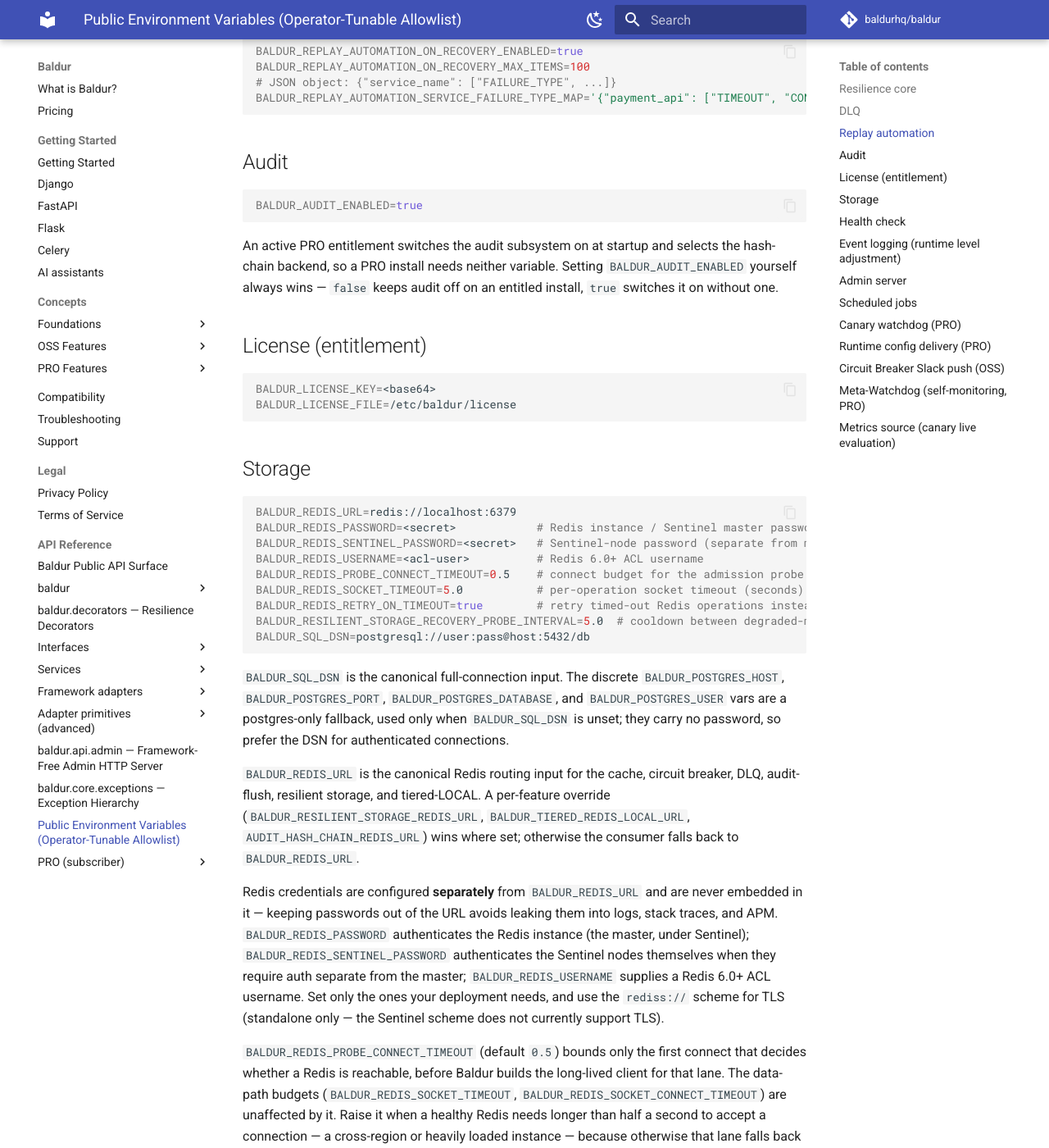
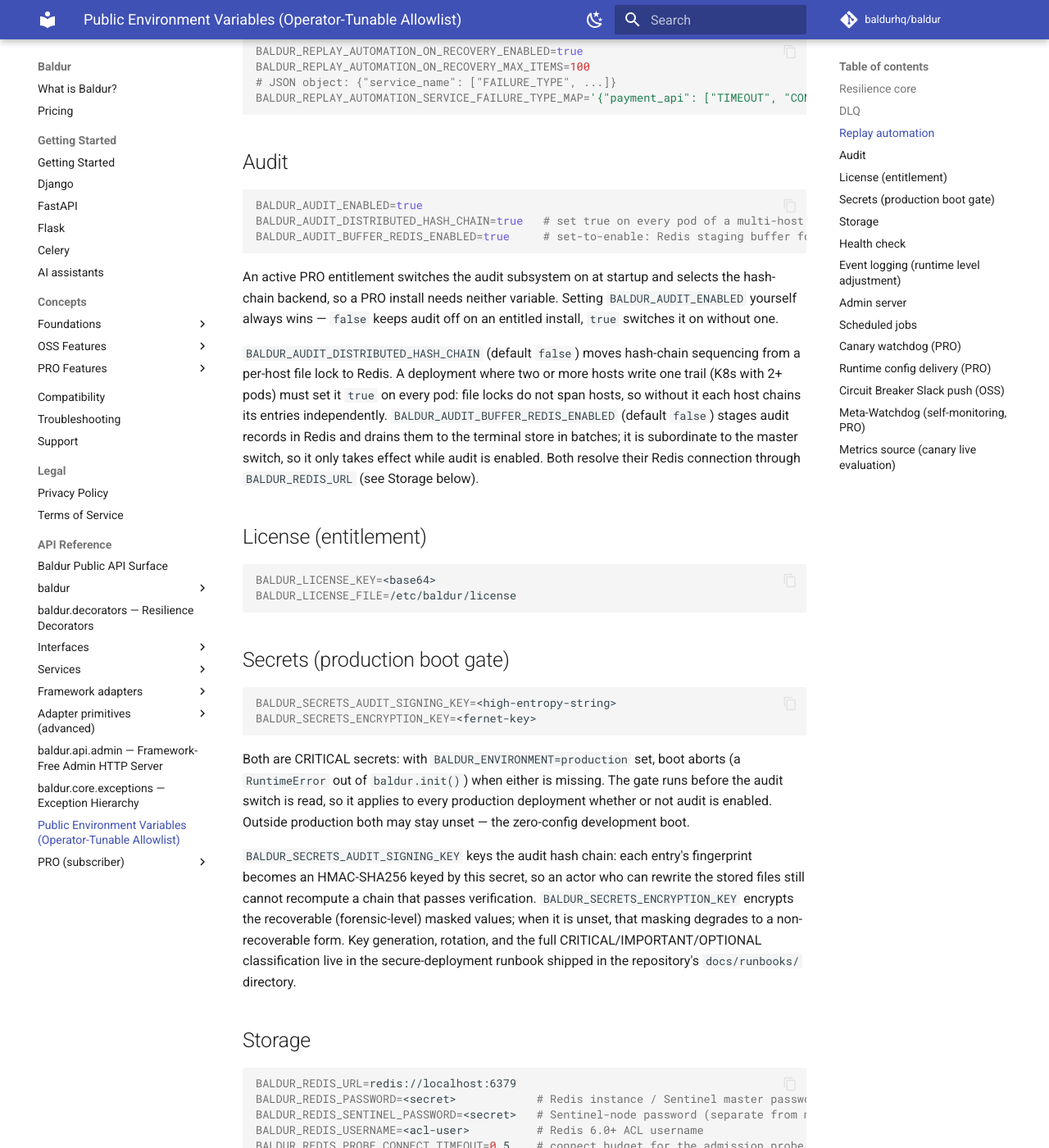
Before and after one commit to baldurhq/baldur, an MkDocs documentation site: the page built from docs/reference/env-vars.md, in a window 1280 px wide and 1400 px high, scrolled down 1360 px. Shown: the whole window at 82% size. Built offline with MkDocs 1.6.1 and Material for MkDocs 9.7.7, drawn with Linux system fonts in a browser that asks for light colours; comment, search, counter and statistics services are not loaded.

Commit message:
docs(reference): promote audit and CRITICAL-secret env vars to the operator allowlist
The audit concept guide and the code require
BALDUR_SECRETS_AUDIT_SIGNING_KEY (production boot aborts when a CRITICAL
secret is missing), BALDUR_AUDIT_DISTRIBUTED_HASH_CHAIN (multi-host
deployments must enable it - file locks do not span hosts), and
BALDUR_AUDIT_BUFFER_REDIS_ENABLED, while env-vars.md listed only
BALDUR_AUDIT_ENABLED - so the operator contract page disagreed with the
published guide. Adds the two audit flags to the Audit section and a new
'Secrets (production boot gate)' section carrying both CRITICAL secrets:
promoting only the signing key would leave the identical unconditional
production boot abort undocumented for the encryption key.
BALDUR_ENVIRONMENT stays prose-only - it is a direct environment read
with no settings field behind it, so it is not an allowlist entry.

````diff
--- a/docs/reference/env-vars.md
+++ b/docs/reference/env-vars.md
@@ -66,6 +66,8 @@
 
 ```bash
 BALDUR_AUDIT_ENABLED=true
+BALDUR_AUDIT_DISTRIBUTED_HASH_CHAIN=true   # set true on every pod of a multi-host deployment
+BALDUR_AUDIT_BUFFER_REDIS_ENABLED=true     # set-to-enable: Redis staging buffer for audit records
 ```
 
 An active PRO entitlement switches the audit subsystem on at startup and selects
@@ -73,12 +75,44 @@
 `BALDUR_AUDIT_ENABLED` yourself always wins — `false` keeps audit off on an
 entitled install, `true` switches it on without one.
 
+`BALDUR_AUDIT_DISTRIBUTED_HASH_CHAIN` (default `false`) moves hash-chain
+sequencing from a per-host file lock to Redis. A deployment where two or more
+hosts write one trail (K8s with 2+ pods) must set it `true` on every pod: file
+locks do not span hosts, so without it each host chains its entries
+independently. `BALDUR_AUDIT_BUFFER_REDIS_ENABLED` (default `false`) stages
+audit records in Redis and drains them to the terminal store in batches; it is
+subordinate to the master switch, so it only takes effect while audit is
+enabled. Both resolve their Redis connection through `BALDUR_REDIS_URL` (see
+Storage below).
+
 ## License (entitlement)
 
 ```bash
 BALDUR_LICENSE_KEY=<base64>
 BALDUR_LICENSE_FILE=/etc/baldur/license
 ```
+
+## Secrets (production boot gate)
+
+```bash
+BALDUR_SECRETS_AUDIT_SIGNING_KEY=<high-entropy-string>
+BALDUR_SECRETS_ENCRYPTION_KEY=<fernet-key>
+```
+
+Both are CRITICAL secrets: with `BALDUR_ENVIRONMENT=production` set, boot
+aborts (a `RuntimeError` out of `baldur.init()`) when either is missing. The
+gate runs before the audit switch is read, so it applies to every production
+deployment whether or not audit is enabled. Outside production both may stay
+unset — the zero-config development boot.
+
+`BALDUR_SECRETS_AUDIT_SIGNING_KEY` keys the audit hash chain: each entry's
+fingerprint becomes an HMAC-SHA256 keyed by this secret, so an actor who can
+rewrite the stored files still cannot recompute a chain that passes
+verification. `BALDUR_SECRETS_ENCRYPTION_KEY` encrypts the recoverable
+(forensic-level) masked values; when it is unset, that masking degrades to a
+non-recoverable form. Key generation, rotation, and the full
+CRITICAL/IMPORTANT/OPTIONAL classification live in the secure-deployment
+runbook shipped in the repository's `docs/runbooks/` directory.
 
 ## Storage
 
````
